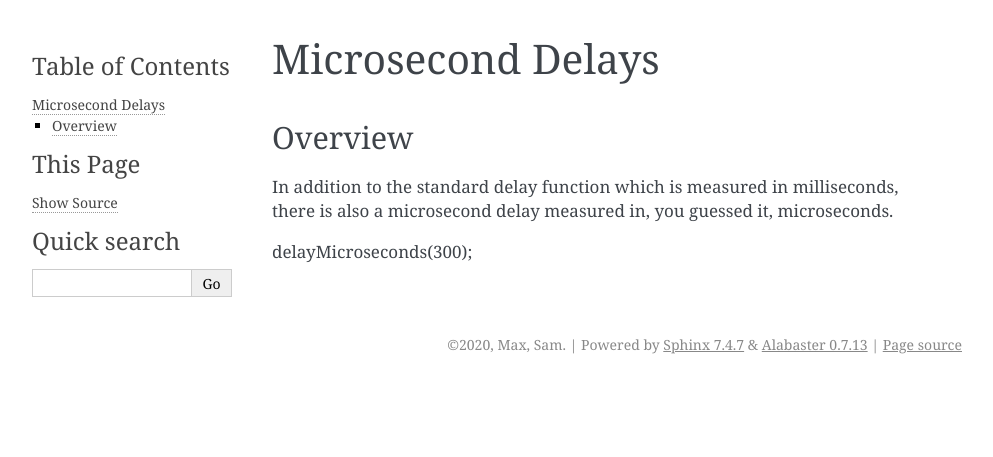
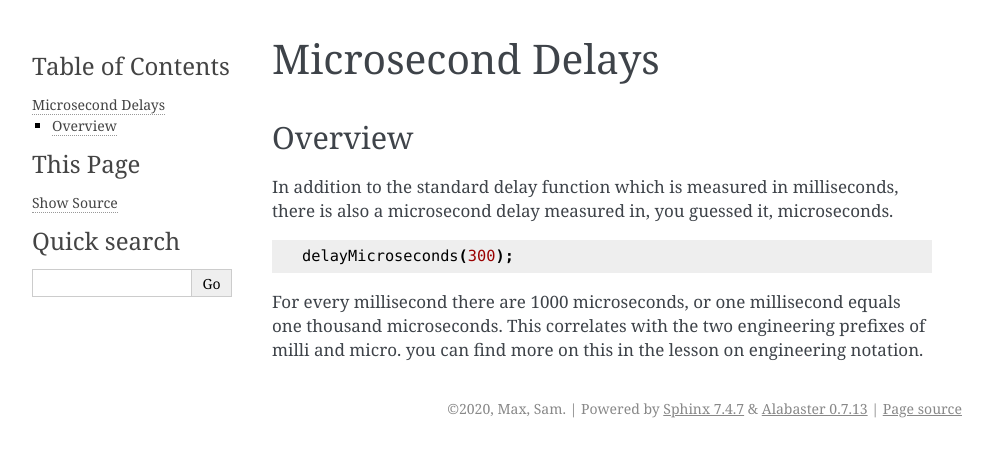
Before and after one commit to maxtkc/mvths-wiki, a Sphinx documentation site: the page built from docs/025b-microsecond-delay.rst, in a window 1280 px wide. Shown: the top 457 px of the page, without its empty margins (148-1141 px from the left). Built offline with Sphinx 7.4.7, drawn with Linux system fonts in a browser that asks for light colours.

Commit message:
Update 025b-microsecond-delay.rst

```diff
--- a/docs/025b-microsecond-delay.rst
+++ b/docs/025b-microsecond-delay.rst
@@ -6,4 +6,9 @@ Overview
 
 In addition to the standard delay function which is measured in milliseconds, there is also a microsecond delay measured in, you guessed it, microseconds.
 
-delayMicroseconds(300);
+.. code-block:: c
+
+  delayMicroseconds(300);
+
+For every millisecond there are 1000 microseconds, or one millisecond equals one thousand microseconds. This correlates with the two engineering prefixes of milli and micro.
+you can find more on this in the lesson on engineering notation.
```
